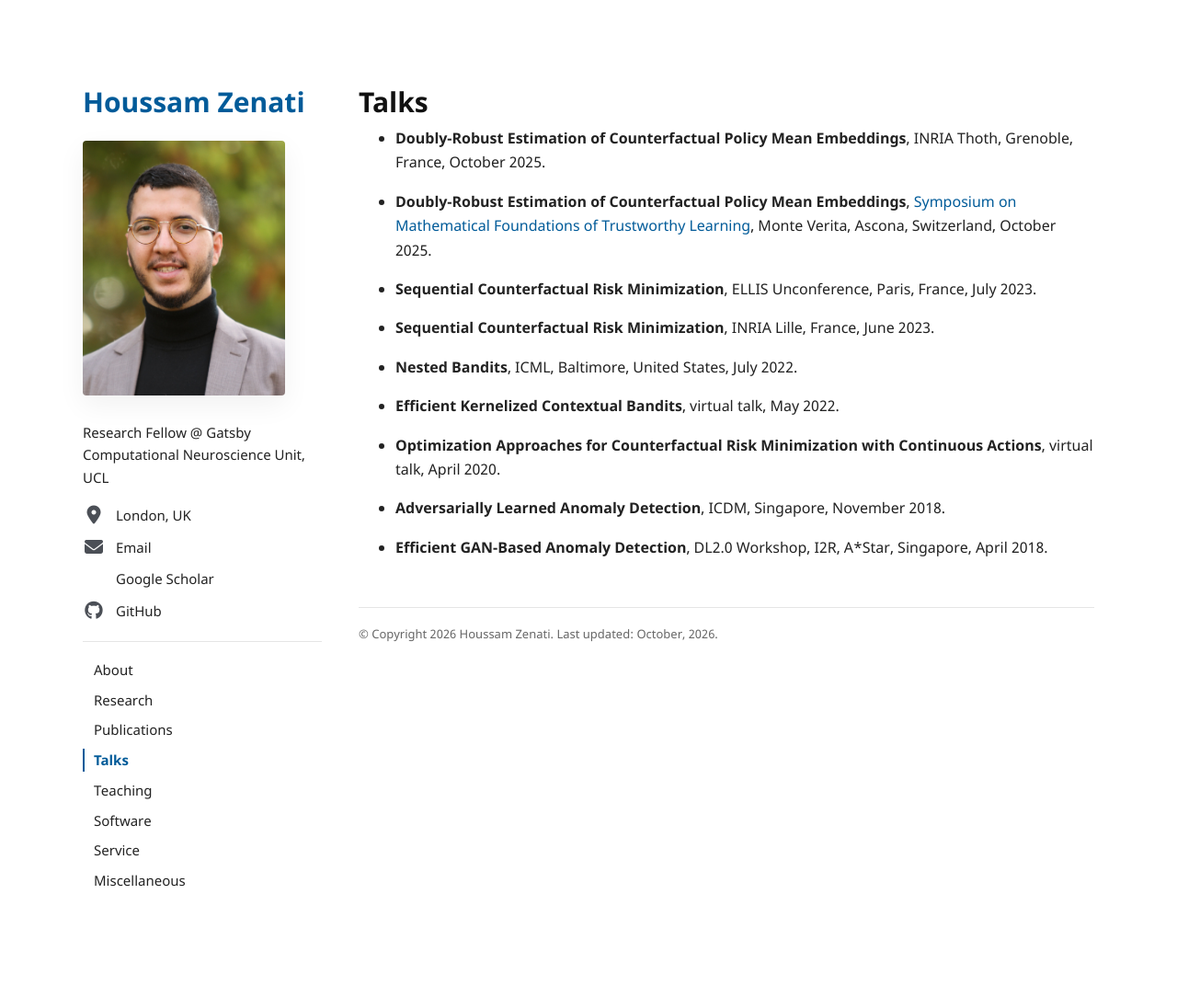
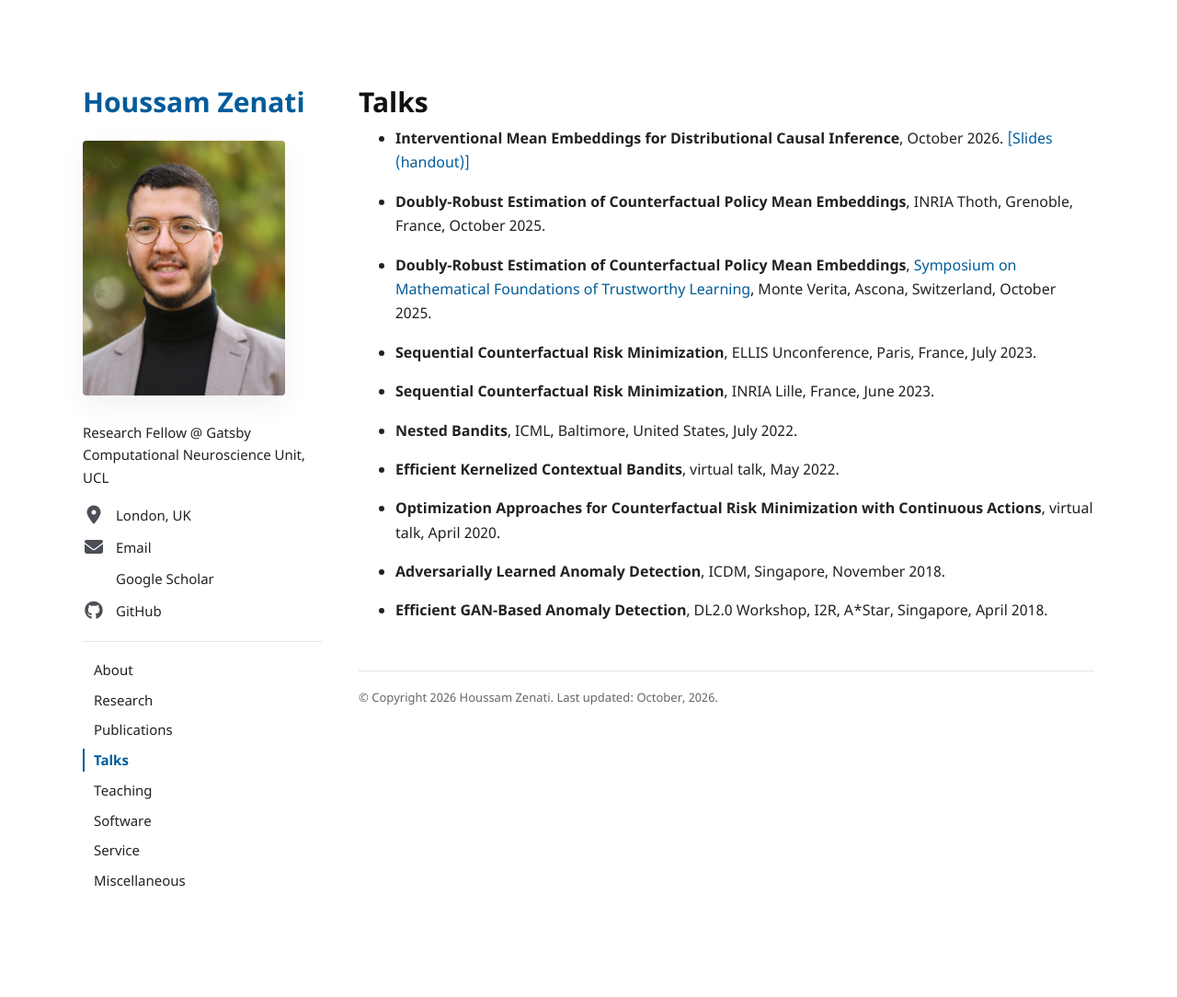
Before and after one commit to houssamzenati/houssamzenati.github.io, a Jekyll site: the page built from talks.md, in a window 1280 px wide. Shown: the whole page at 92% size. Built offline with Jekyll 4.4.1, drawn with Linux system fonts in a browser that asks for light colours; a style sheet for code colours, icons or effects is not loaded.

Commit message:
Add October 2026 interventional mean embeddings talk and handout

```diff
--- a/talks.md
+++ b/talks.md
@@ -3,6 +3,8 @@ layout: default
 title: Talks
 permalink: /talks/
 ---
+
+- **Interventional Mean Embeddings for Distributional Causal Inference**, October 2026. [[Slides (handout)]]({{ "/assets/slides/ime-2026-handout.pdf" | relative_url }})
 
 - **Doubly-Robust Estimation of Counterfactual Policy Mean Embeddings**, INRIA Thoth, Grenoble, France, October 2025.
 
```
Also changed, not shown: 1 other file.
